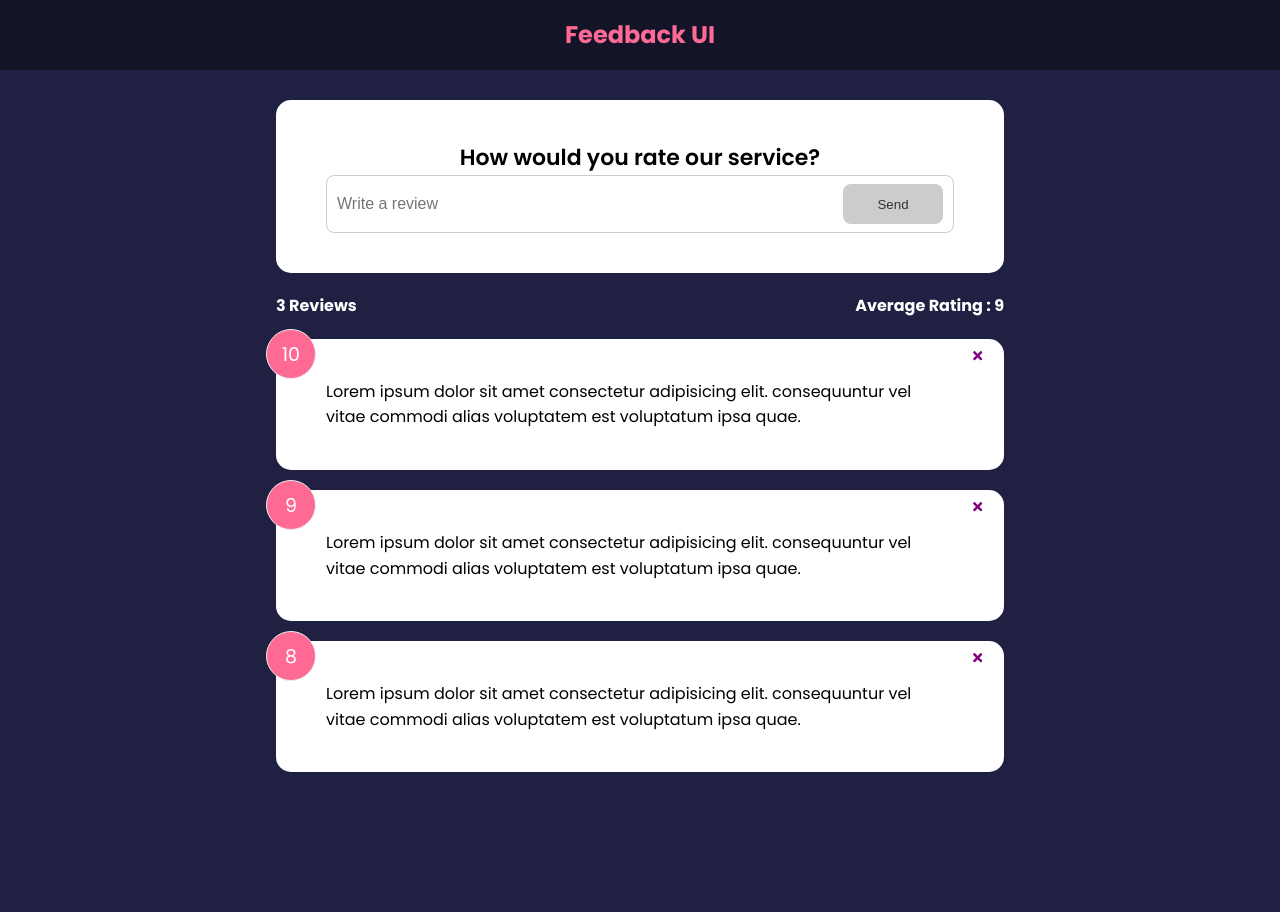
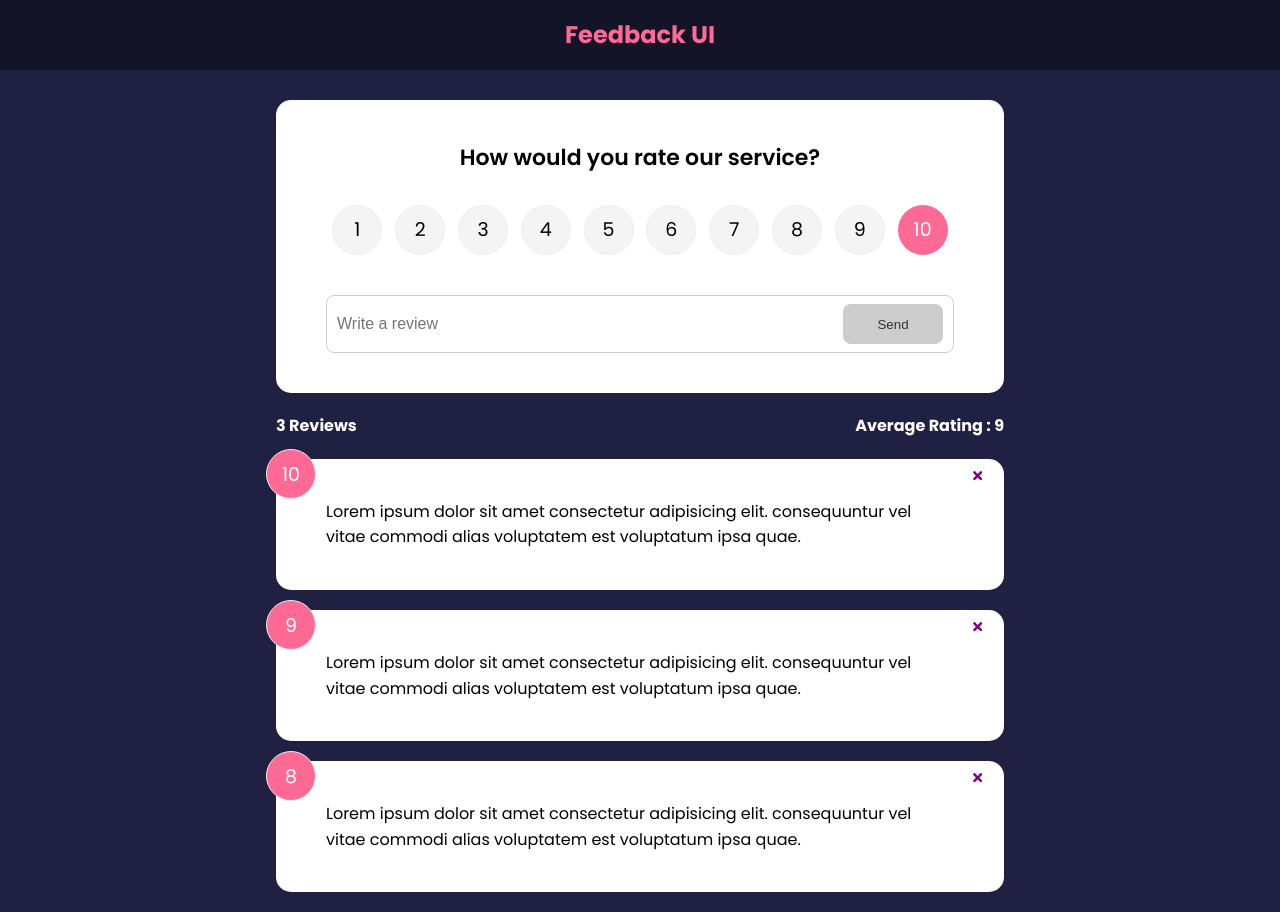
Before and after one commit to ganeshmajhi/feedback-app, a React (Create React App) app: page / in a window 1280 px wide. Before the commit the page ends 800 px from the top, so only its background shows below. Built offline with nearby package versions, Linux system fonts and the light colour scheme.

Commit message:
added feeback functionality

```diff
--- a/package.json
+++ b/package.json
@@ -6,9 +6,13 @@
     "@testing-library/jest-dom": "^5.16.2",
     "@testing-library/react": "^12.1.3",
     "@testing-library/user-event": "^13.5.0",
+    "framer-motion": "^4.1.17",
     "react": "^17.0.2",
     "react-dom": "^17.0.2",
+    "react-icons": "^4.3.1",
+    "react-router-dom": "^6.2.1",
     "react-scripts": "5.0.0",
+    "uuid": "^8.3.2",
     "web-vitals": "^2.1.4"
   },
   "scripts": {
--- a/src/App.js
+++ b/src/App.js
@@ -1,4 +1,5 @@
 import { useState } from 'react';
+import { v4 as uuidv4 } from 'uuid';
 import './App.css';
 import Header from './components/Header';
 import FeedbackList from './components/FeedbackList';
@@ -8,6 +9,10 @@
 
 function App() {
   const [feedback, setFeedback] = useState(feedbackData);
+  const addFeedback = (newFeedback) =>{
+    newFeedback.id = uuidv4()
+    setFeedback([newFeedback, ...feedback])
+  }
   const deleteFeedback = (id) =>{
     if(window.confirm("Are you sure you want to delete the items?")){
       setFeedback(feedback.filter((item) => item.id !== id))
@@ -17,7 +22,7 @@
     <>
       <Header/>
       <div className='container'>
-        <FeedbackForm/>
+        <FeedbackForm handleAdd={addFeedback}/>
         <FeedbackStats feedback={feedback}/>
         <FeedbackList feedback = {feedback} handleDelete={deleteFeedback}/>
       </div>
--- a/src/components/FeedbackForm.jsx
+++ b/src/components/FeedbackForm.jsx
@@ -1,7 +1,8 @@
 import { useState } from "react"
+import RatingSelect from "./RatingSelect"
 import Card from "./shared/Card"
 import Button from "./shared/Button"
-function FeedbackForm() {
+function FeedbackForm({handleAdd}) {
     const [text, setText] = useState('')
     const [rating, setReting] = useState(10)
     const [btnDisabled, setBtnDisabled] = useState(true)
@@ -19,19 +20,33 @@
         }
         setText(e.target.value)
     }
+    const handleSubmit = (e) => {
+        e.preventDefault()
+        if(text.trim().length > 10){
+            const newFeedback = {
+                text,
+                rating
+            }
+            handleAdd(newFeedback);
+
+            setText('')
+        }
+
+
+    }
 
   return (
       <Card>
-          <form>
+          <form onSubmit={handleSubmit}>
             <h2>How would you rate our service?</h2>
-            {/* {@todo - rating select component} */}
+            <RatingSelect select={(rating)=>setReting(rating)}/>
             <div className="input-group">
                 <input onChange={handleTextChange} value={text} type="text" placeholder="Write a review"/>
                 <Button type="submit" version='secondary' isDisabled={btnDisabled}>Send</Button>
             </div>
             {message && <div className="message">{message}</div>}
-        </form>
-    </Card>
+            </form>
+        </Card>
   )
 }
 
--- a/src/components/FeedbackList.jsx
+++ b/src/components/FeedbackList.jsx
@@ -1,3 +1,4 @@
+import {motion, AnimatePresence} from 'framer-motion'
 import PropTypes from 'prop-types';
 import Feedbackitem from "./Feedbackitem";
 
@@ -8,16 +9,24 @@
   return (
 
     <div className="feedback-list">
+        <AnimatePresence>
         {feedback.map((item)=>(
-            <Feedbackitem key={item.id} item={item} handleDelete={handleDelete}/>
+            <motion.div
+            key={item.id}
+            initial={{opacity:0}}
+            animate={{opacity:1}}
+            exit={{opacity:0}}>
+                <Feedbackitem key={item.id} item={item} handleDelete={handleDelete}/>
+            </motion.div>
         ))}
+        </AnimatePresence>
     </div>
   )
 }
 FeedbackList.propTypes = {
     feedback : PropTypes.arrayOf(
         PropTypes.shape({
-            id: PropTypes.number.isRequired,
+            id: PropTypes.any.isRequired,
             text: PropTypes.string.isRequired,
             rating: PropTypes.number.isRequired,
         })
--- /dev/null
+++ b/src/components/RatingSelect.jsx
@@ -0,0 +1,124 @@
+import { useState } from "react"
+function RatingSelect({select}) {
+    const [selected, setSelected] = useState(10)
+    const handleChange = (e) => {
+        setSelected(+e.currentTarget.value)
+        select(+e.currentTarget.value)
+    }
+  return (
+    <ul className='rating'>
+    <li>
+      <input
+        type='radio'
+        id='num1'
+        name='rating'
+        value='1'
+        onChange={handleChange}
+        checked={selected === 1}
+      />
+      <label htmlFor='num1'>1</label>
+    </li>
+    <li>
+      <input
+        type='radio'
+        id='num2'
+        name='rating'
+        value='2'
+        onChange={handleChange}
+        checked={selected === 2}
+      />
+      <label htmlFor='num2'>2</label>
+    </li>
+    <li>
+      <input
+        type='radio'
+        id='num3'
+        name='rating'
+        value='3'
+        onChange={handleChange}
+        checked={selected === 3}
+      />
+      <label htmlFor='num3'>3</label>
+    </li>
+    <li>
+      <input
+        type='radio'
+        id='num4'
+        name='rating'
+        value='4'
+        onChange={handleChange}
+        checked={selected === 4}
+      />
+      <label htmlFor='num4'>4</label>
+    </li>
+    <li>
+      <input
+        type='radio'
+        id='num5'
+        name='rating'
+        value='5'
+        onChange={handleChange}
+        checked={selected === 5}
+      />
+      <label htmlFor='num5'>5</label>
+    </li>
+    <li>
+      <input
+        type='radio'
+        id='num6'
+        name='rating'
+        value='6'
+        onChange={handleChange}
+        checked={selected === 6}
+      />
+      <label htmlFor='num6'>6</label>
+    </li>
+    <li>
+      <input
+        type='radio'
+        id='num7'
+        name='rating'
+        value='7'
+        onChange={handleChange}
+        checked={selected === 7}
+      />
+      <label htmlFor='num7'>7</label>
+    </li>
+    <li>
+      <input
+        type='radio'
+        id='num8'
+        name='rating'
+        value='8'
+        onChange={handleChange}
+        checked={selected === 8}
+      />
+      <label htmlFor='num8'>8</label>
+    </li>
+    <li>
+      <input
+        type='radio'
+        id='num9'
+        name='rating'
+        value='9'
+        onChange={handleChange}
+        checked={selected === 9}
+      />
+      <label htmlFor='num9'>9</label>
+    </li>
+    <li>
+      <input
+        type='radio'
+        id='num10'
+        name='rating'
+        value='10'
+        onChange={handleChange}
+        checked={selected === 10}
+      />
+      <label htmlFor='num10'>10</label>
+    </li>
+  </ul>
+  )
+}
+
+export default RatingSelect
```
Also changed, not shown: 1 other file (tests, documents, lock files or other folders).
